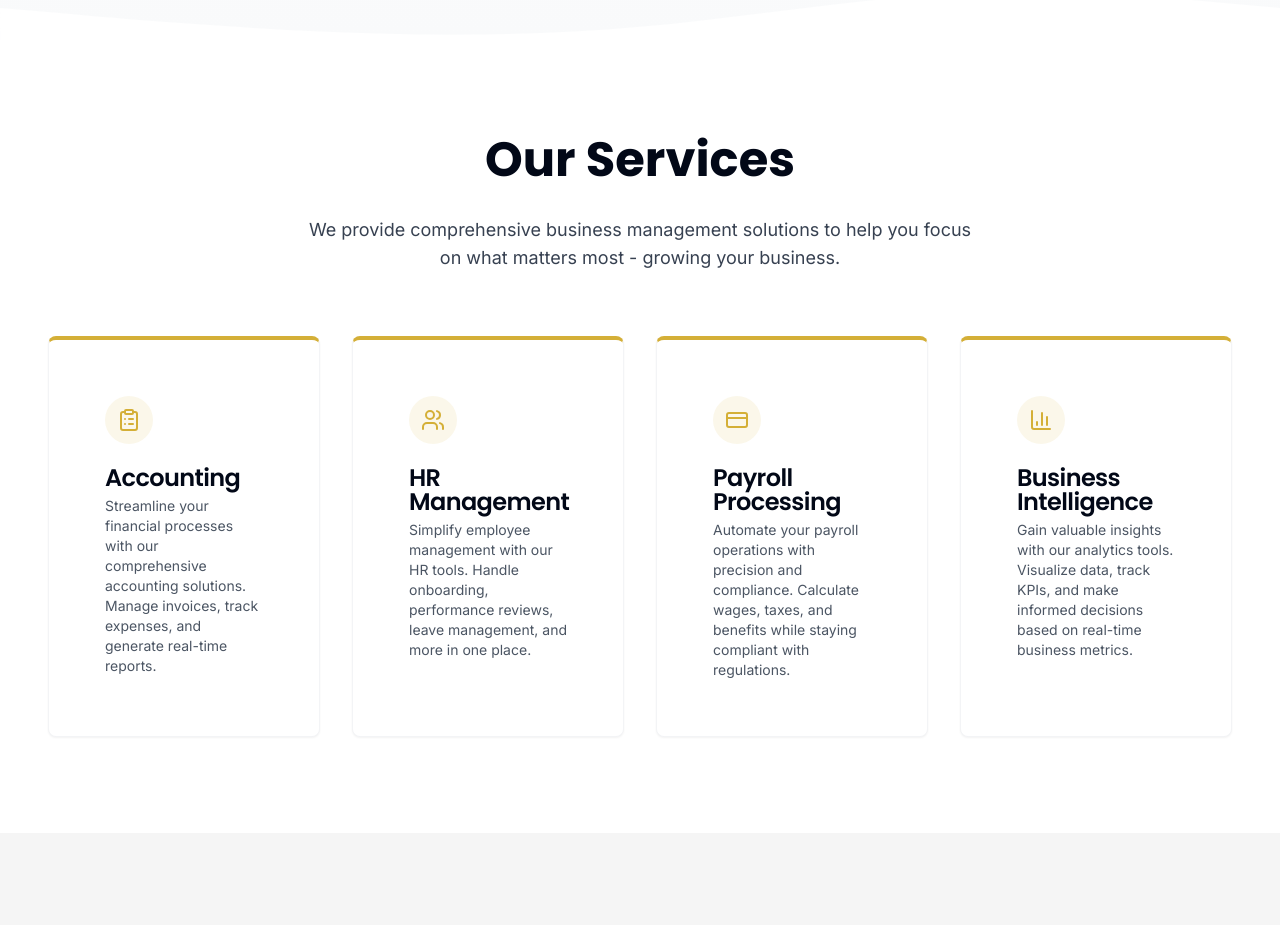
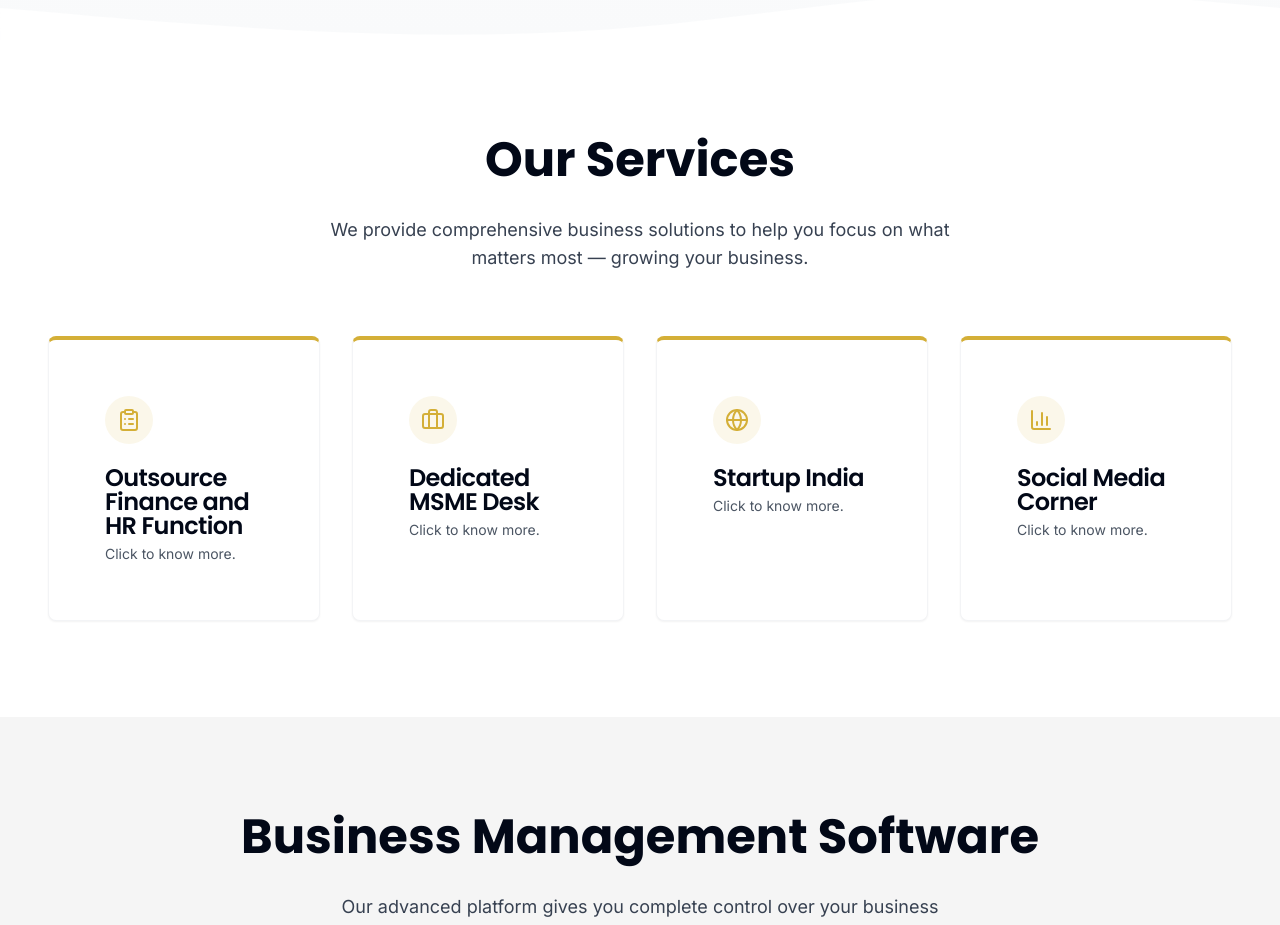
Before and after one commit to shivamsingh-git-codes/GrowDhandha, a React (Vite) app: page / in a window 1280 px wide. Shown: the part 820-1745 px from the top of the page. Built offline with nearby package versions, Linux system fonts and the light colour scheme.

Commit message:
Updated services

```diff
--- a/src/components/Services.tsx
+++ b/src/components/Services.tsx
@@ -1,81 +1,146 @@
-
-import { useEffect, useRef } from 'react';
-import { ClipboardList, Users, CreditCard, BarChart3 } from 'lucide-react';
-import { Card, CardHeader, CardTitle, CardDescription, CardContent } from '@/components/ui/card';
+import { useState } from 'react';
+import {
+  ClipboardList,
+  Briefcase,
+  Globe,
+  BarChart3
+} from 'lucide-react';
+import {
+  Card, CardHeader, CardTitle, CardDescription
+} from '@/components/ui/card';
+import { Button } from '@/components/ui/button';
 
 const services = [
   {
-    title: "Accounting",
-    description: "Streamline your financial processes with our comprehensive accounting solutions. Manage invoices, track expenses, and generate real-time reports.",
-    icon: ClipboardList
+    title: "Outsource Finance and HR Function",
+    icon: ClipboardList,
+    content: (
+      <div className="space-y-4 text-gray-700 text-sm leading-relaxed">
+        <h4 className="font-semibold text-base">Managing Books of Accounts and Compliances</h4>
+        <p>With Cloud Based Accounting Softwares...updated with your Accounts.</p>
+
+        <h4 className="font-semibold text-base">Statutory Filings: Periodic and Annual</h4>
+        <p>We assist our clients in GST, TDS, ROC filings...no extra penny spent for non-compliances.</p>
+
+        <h4 className="font-semibold text-base">Assist in Finalising Financial Statements</h4>
+        <p>We help you close audits, finalize statements and stay compliant.</p>
+
+        <h4 className="font-semibold text-base">Managing Payroll</h4>
+        <p>We manage complex payrolls using AI...compliance and timely reports for salary payments.</p>
+      </div>
+    )
   },
   {
-    title: "HR Management",
-    description: "Simplify employee management with our HR tools. Handle onboarding, performance reviews, leave management, and more in one place.",
-    icon: Users
+    title: "Dedicated MSME Desk",
+    icon: Briefcase,
+    content: (
+      <div className="space-y-4 text-gray-700 text-sm leading-relaxed">
+        <h4 className="font-semibold text-base">MSME Registration & Certification</h4>
+        <p>Get registered and avail subsidies and government schemes.</p>
+
+        <h4 className="font-semibold text-base">Compliance & Regulatory Support</h4>
+        <p>We handle everything from Udyam to GST, ROC and labour filings.</p>
+
+        <h4 className="font-semibold text-base">Access to Credit & Finance</h4>
+        <p>We assist with fund raising, overdrafts, proposals, CMA data and more.</p>
+
+        <h4 className="font-semibold text-base">Advisory on Scaling & Growth</h4>
+        <p>Strategic advisory on revenue, cash flow, and business expansion.</p>
+
+        <h4 className="font-semibold text-base">Import-Export Assistance</h4>
+        <p>Support MSMEs to go global through exports/imports.</p>
+      </div>
+    )
   },
   {
-    title: "Payroll Processing",
-    description: "Automate your payroll operations with precision and compliance. Calculate wages, taxes, and benefits while staying compliant with regulations.",
-    icon: CreditCard
+    title: "Startup India",
+    icon: Globe,
+    content: (
+      <div className="space-y-4 text-gray-700 text-sm leading-relaxed">
+        <h4 className="font-semibold text-base">Company Incorporation & Compliance</h4>
+        <p>From registration to industry-specific approvals, we’ve got it covered.</p>
+
+        <h4 className="font-semibold text-base">Startup India Registration</h4>
+        <p>We unlock IP protection, benefits, and recognition for your startup.</p>
+
+        <h4 className="font-semibold text-base">Business Infrastructure</h4>
+        <p>Set up accounting, payroll, compliance systems, and internal controls.</p>
+
+        <h4 className="font-semibold text-base">Hiring & Workforce Planning</h4>
+        <p>Support hiring, policy creation, and documentation.</p>
+
+        <h4 className="font-semibold text-base">Fundraising & CFO Services</h4>
+        <p>Investor-ready decks, term sheet negotiation, budgeting, and MIS reporting.</p>
+      </div>
+    )
   },
   {
-    title: "Business Intelligence",
-    description: "Gain valuable insights with our analytics tools. Visualize data, track KPIs, and make informed decisions based on real-time business metrics.",
-    icon: BarChart3
+    title: "Social Media Corner",
+    icon: BarChart3,
+    content: (
+      <div className="space-y-4 text-gray-700 text-sm leading-relaxed">
+        <h4 className="font-semibold text-base">Digital Strategy & Branding</h4>
+        <p>Build a strong online presence with a consistent brand voice.</p>
+
+        <h4 className="font-semibold text-base">Performance Marketing</h4>
+        <p>Set up efficient Meta/Google Ads campaigns to drive conversions.</p>
+
+        <h4 className="font-semibold text-base">Content & Social Media</h4>
+        <p>Run engaging content, manage your community, and build loyalty.</p>
+
+        <h4 className="font-semibold text-base">Website & Funnel Development</h4>
+        <p>Develop landing pages and websites aligned with your sales journey.</p>
+
+        <h4 className="font-semibold text-base">Analytics & Tracking</h4>
+        <p>Real-time dashboards and insights to measure and optimize performance.</p>
+      </div>
+    )
   }
 ];
 
 const Services = () => {
-  const sectionRef = useRef<HTMLDivElement>(null);
-
-  useEffect(() => {
-    const observer = new IntersectionObserver(
-      (entries) => {
-        const [entry] = entries;
-        if (entry.isIntersecting) {
-          entry.target.classList.add('visible');
-        }
-      },
-      { threshold: 0.1 }
-    );
-
-    if (sectionRef.current) {
-      observer.observe(sectionRef.current);
-    }
-
-    return () => {
-      if (sectionRef.current) {
-        observer.unobserve(sectionRef.current);
-      }
-    };
-  }, []);
+  const [activeModal, setActiveModal] = useState<number | null>(null);
 
   return (
-    <section id="services" className="gd-section bg-white" ref={sectionRef}>
-      <div className="gd-container section-scroll">
+    <section id="services" className="gd-section bg-white">
+      <div className="gd-container">
         <div className="text-center mb-12 md:mb-16">
           <h2 className="gd-heading">Our Services</h2>
           <p className="gd-text">
-            We provide comprehensive business management solutions to help you focus on what matters most - growing your business.
+            We provide comprehensive business solutions to help you focus on what matters most — growing your business.
           </p>
         </div>
 
         <div className="grid grid-cols-1 md:grid-cols-2 lg:grid-cols-4 gap-6 md:gap-8">
           {services.map((service, index) => (
-            <Card key={index} className="gd-card border-t-4 border-t-growdhanda-gold">
+            <Card key={index} className="gd-card cursor-pointer border-t-4 border-t-growdhanda-gold" onClick={() => setActiveModal(index)}>
               <CardHeader>
                 <div className="w-12 h-12 bg-growdhanda-gold/10 rounded-full flex items-center justify-center mb-4">
                   <service.icon size={24} className="text-growdhanda-gold" />
                 </div>
                 <CardTitle>{service.title}</CardTitle>
                 <CardDescription className="text-gray-600 mt-2">
-                  {service.description}
+                  Click to know more.
                 </CardDescription>
               </CardHeader>
             </Card>
           ))}
         </div>
+
+        {activeModal !== null && (
+          <div className="fixed inset-0 bg-black bg-opacity-50 flex items-center justify-center z-50 p-4">
+            <div className="bg-white rounded-xl shadow-lg max-w-2xl w-full p-6 relative overflow-y-auto max-h-[90vh]">
+              <button
+                onClick={() => setActiveModal(null)}
+                className="absolute top-3 right-4 text-gray-500 hover:text-black"
+              >
+                ✕
+              </button>
+              <h3 className="text-xl font-semibold mb-4 text-growdhanda-gold">{services[activeModal].title}</h3>
+              {services[activeModal].content}
+            </div>
+          </div>
+        )}
       </div>
     </section>
   );
```
